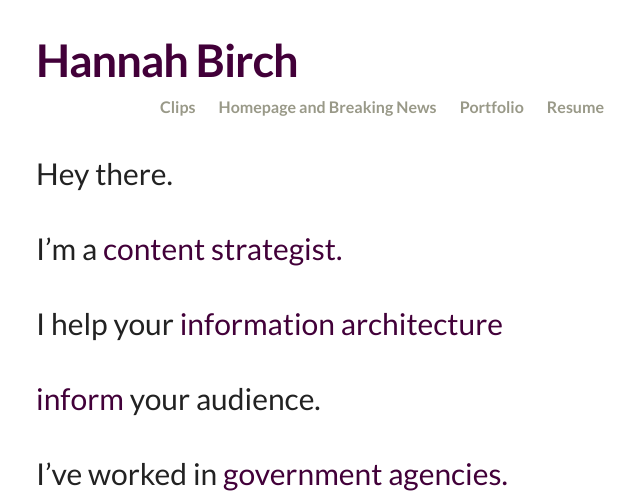
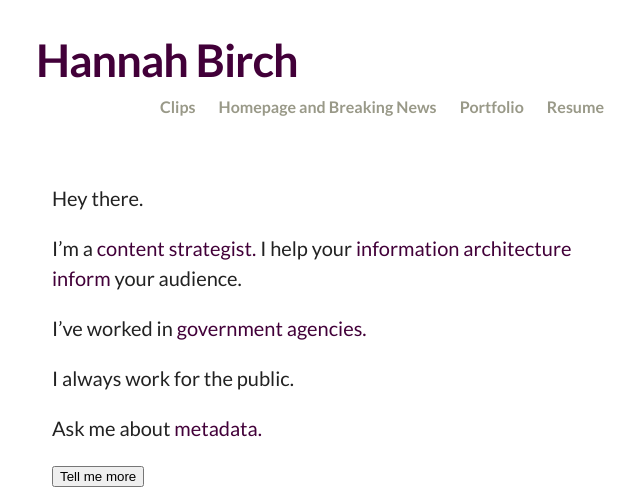
Before and after one commit to hannah-birch/hannah-birch.github.io, a Jekyll site: the page built from index.html, in a window 1280 px wide. Shown: the top 499 px of the page, without its empty margins (320-960 px from the left). Built offline with Jekyll 4.4.1, drawn with Linux system fonts in a browser that asks for light colours; grey boxes are pictures that could not be loaded.

Commit message:
Makes page-content wider, creates new layout for homepage

```diff
--- /dev/null
+++ b/_layouts/homepage.html
@@ -0,0 +1,25 @@
+<!DOCTYPE html>
+<html>
+
+  {% include head.html %}
+
+  {% include header.html %}
+
+  <body>
+
+  <div class="wrapper">
+
+    <section class="intro">
+    </section>
+
+    <div class="page-content">
+      <div class="wrapper">
+        {{ content }}
+      </div>
+    </div>
+
+    {% include footer.html %}
+
+  </body>
+
+</html>
--- a/_sass/_animated-header.scss
+++ b/_sass/_animated-header.scss
@@ -1,8 +1,13 @@
+section.intro {
+  width: 100%;
+  margin: 0 .5em 2em 0;
+}
+
 
 /*Sentence*/
 .sentence{
     color: #222;
-    font-size: 30px;
+    font-size: 1.25em;
     overflow: hidden;
 }
 
--- a/_sass/_base.scss
+++ b/_sass/_base.scss
@@ -187,8 +187,8 @@
     max-width:         calc(#{$content-width} - (#{$spacing-unit} * 2));
     margin-right: auto;
     margin-left: auto;
-    padding-right: $spacing-unit;
-    padding-left: $spacing-unit;
+    padding-right: $spacing-unit / 2;
+    padding-left: $spacing-unit / 2;
     @extend %clearfix;
 
     @include breakpoint(600) {
--- a/_sass/_layout.scss
+++ b/_sass/_layout.scss
@@ -138,12 +138,13 @@
 
 
 
+
 /**
  * Page content
  */
 .page-content {
-    padding: $spacing-unit $spacing-unit;
-    width: 85%;
+    padding: $spacing-unit 0 $spacing-unit 0;
+    width: 95%;
     margin: 0 auto;
     background-color: #fff;
 
@@ -152,13 +153,13 @@
     }
 
     @include breakpoint(600) {
-        width: 80%;
+        width: 100%;
     }
     @include breakpoint(768) {
-        width: 75%;
+        width: 100%;
     }
     @include breakpoint(1024) {
-        width: 60%;
+        width: 100%;
     }
 
     div.portfolio-item {
--- a/index.html
+++ b/index.html
@@ -7,18 +7,8 @@
     <p>Hey there.</p>
   </div>
   <div class="sentence">
-    <p>I’m a <span class="transform">content strategist.</span><span class="transform-2">copy editor.</span></p>
-  </div>
+    <p>I’m a <span class="transform">content strategist. </span><span class="transform-2">copy editor. </span>I help your <span class="transform">information architecture </span><span class="transform-2">words </span><span class="transform">inform </span><span class="transform-2">inspire </span>your audience.</p>
 
-  <div class="sentence">
-    <p>I help your <span class="transform">information architecture </span><span class="transform-2">words </span></p>
-    </div>
-
-  <div class="sentence">
-    <p><span class="transform">inform </span><span class="transform-2">inspire </span>your audience.</p>
-  </div>
-
-  <div class="sentence">
     <p>I’ve worked in <span class="transform">government agencies.</span><span class="transform-2">investigative news.</span></p>
   </div>
 
@@ -30,10 +20,11 @@
     <p>Ask me about <span class="transform">metadata.</span><span class="transform-2">my bird.</span></p>
   </div>
 
+<input type="button" class="toggle-button" value="Tell me more"></input>
+
 </section>
 
-<input type="button" class="toggle-button" value="Tell me more"></input>
-
+<section>
 <div class="home">
 
   <h1 class="post-title">About</h1>
@@ -52,3 +43,4 @@
   <p>Find me on <a href="https://twitter.com/hannahsbirch">Twitter</a> and <a href="https://github.com/hannah-birch">GitHub</a>.</p>
 
 </div>
+</section>
```
Also changed, not shown: other parts of index.html (+1 -1 lines), 3 other files.
